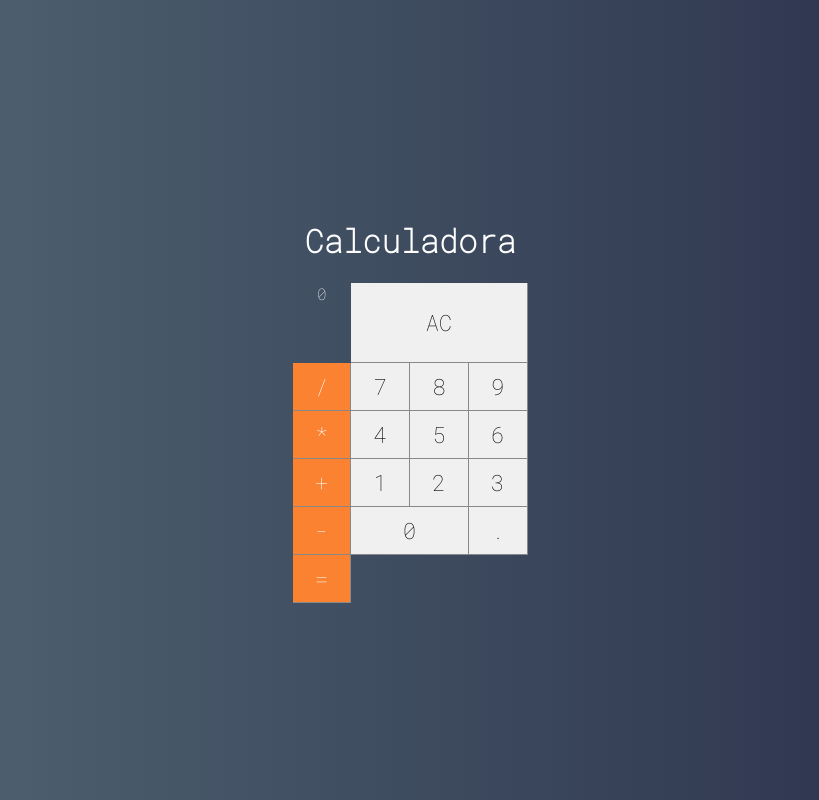
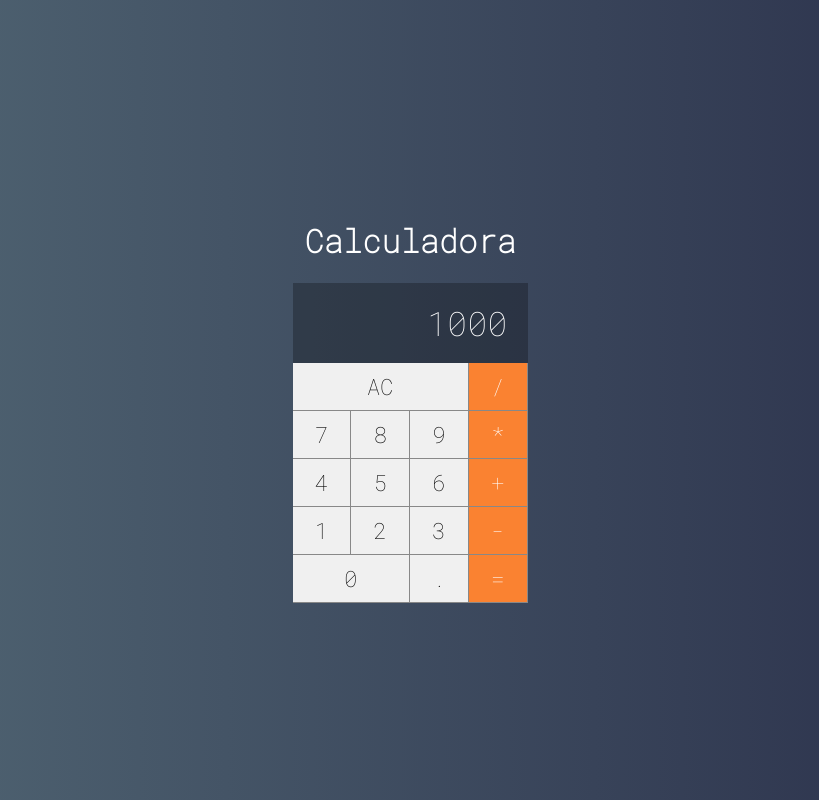
Before and after one commit to lcbessa/calculadora-vue, a Vue app in the folder calculator/: page / in a window 1280 px wide. Shown: the whole page, without its empty margins (230-1049 px from the left). Built offline with nearby package versions, Linux system fonts and the light colour scheme; the HTML template or start-up script is replaced by a standard one.

Commit message:
Seção 20: 336. Componente Display

```diff
--- a/calculator/src/components/ComponenteDisplay.vue
+++ b/calculator/src/components/ComponenteDisplay.vue
@@ -1,10 +1,22 @@
 <template>
-  <div class="display">0</div>
+  <div class="display">{{ value }}</div>
 </template>
 
 <script>
-export default {};
+export default {
+  props: ["value"],
+};
 </script>
 
 <style>
+.display {
+  grid-column: span 4;
+  background-color: #0004;
+  display: flex;
+  justify-content: flex-end;
+  align-items: center;
+  padding: 20px;
+  font-size: 2.1em;
+  overflow: hidden;
+}
 </style>
--- a/calculator/src/main/ComponenteCalculator.vue
+++ b/calculator/src/main/ComponenteCalculator.vue
@@ -1,6 +1,6 @@
 <template>
   <div class="calculator">
-    <ComponenteDisplay />
+    <ComponenteDisplay value="1000"/>
     <ComponenteButton label="AC" triple />
     <ComponenteButton label="/" operation />
     <ComponenteButton label="7" />
```
